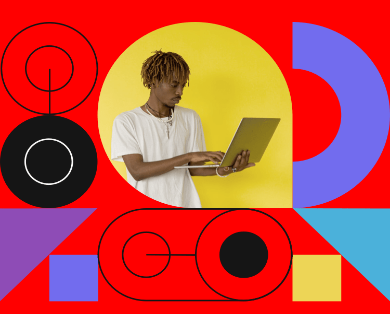
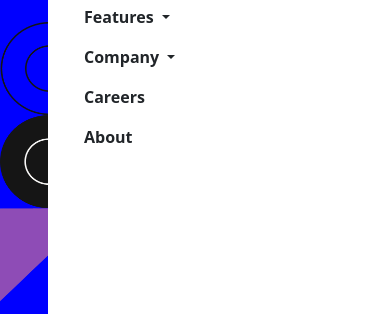
Before and after one commit to lanamae/SNAP-DropdownMenu, a plain HTML site: page source-code/index.html in a window 390 px wide. Shown: the part 68-382 px from the top of the page. Drawn offline with nearby package versions, Linux system fonts and the light colour scheme.

Commit message:
Modify toggle menu

```diff
--- a/source-code/style.scss
+++ b/source-code/style.scss
@@ -8,7 +8,7 @@
     width: 100%;
     height: 100vh;
     // background: rgb(253, 248, 230);
-    background: red;
+    background: blue;
 
     ._toggleBar{
 
@@ -27,9 +27,9 @@
 
     .toggleMenu{
         display: block;
-        width: 3400px;
+        width: 3000px;
         height: 100vh;
-        margin-left: 1000px;
+        margin-left: 0px;
         margin-top: -100px;
         position: fixed;
         padding: 20px;
@@ -46,7 +46,7 @@
 
     .toggleMenu.show{
         background: #000;
-        margin-left: 200px;
+        margin-left: 5px;
     }
 
     .toggleMenu.hide{
```
Also changed, not shown: css/style.css, 1 other file.
